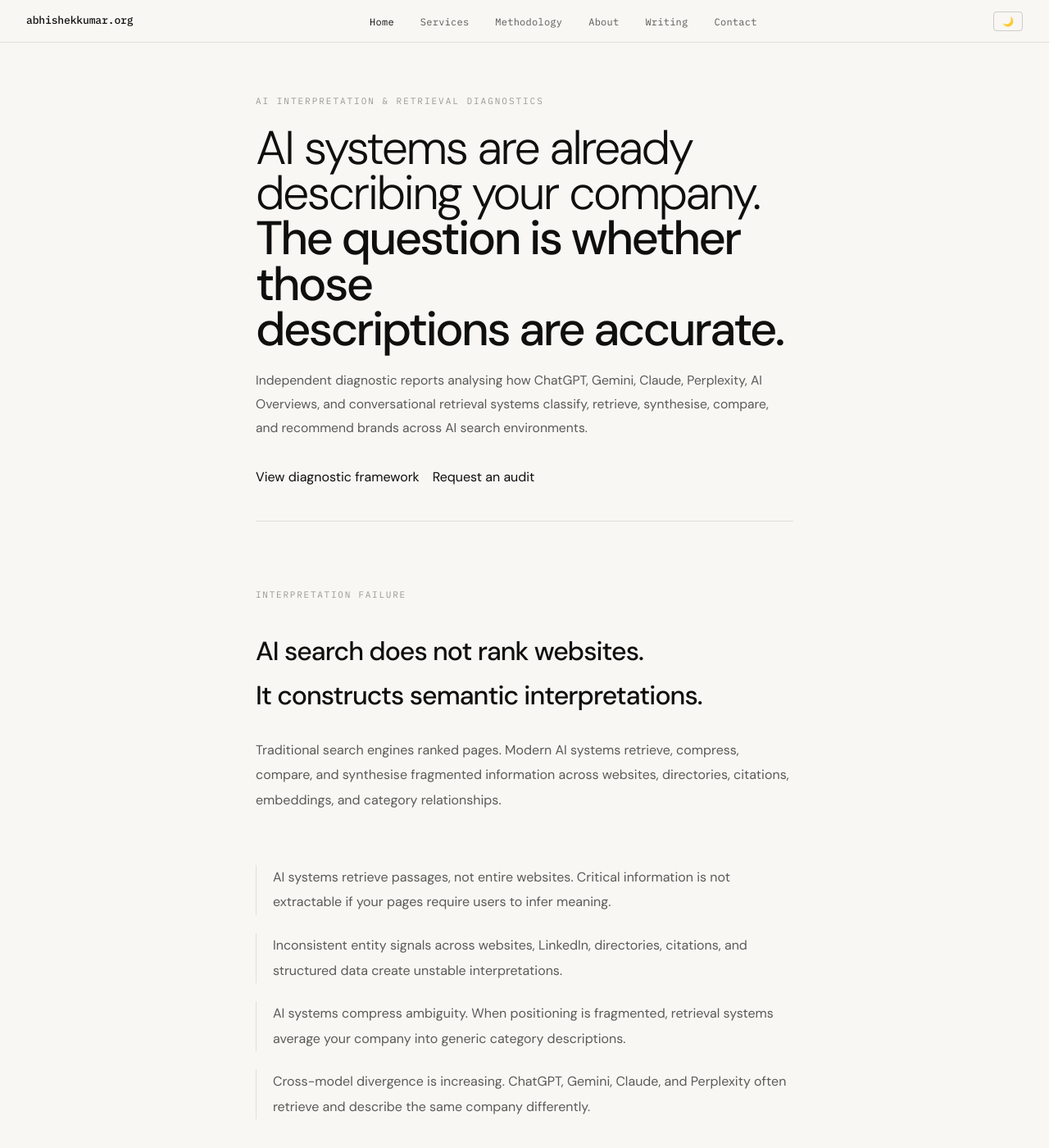
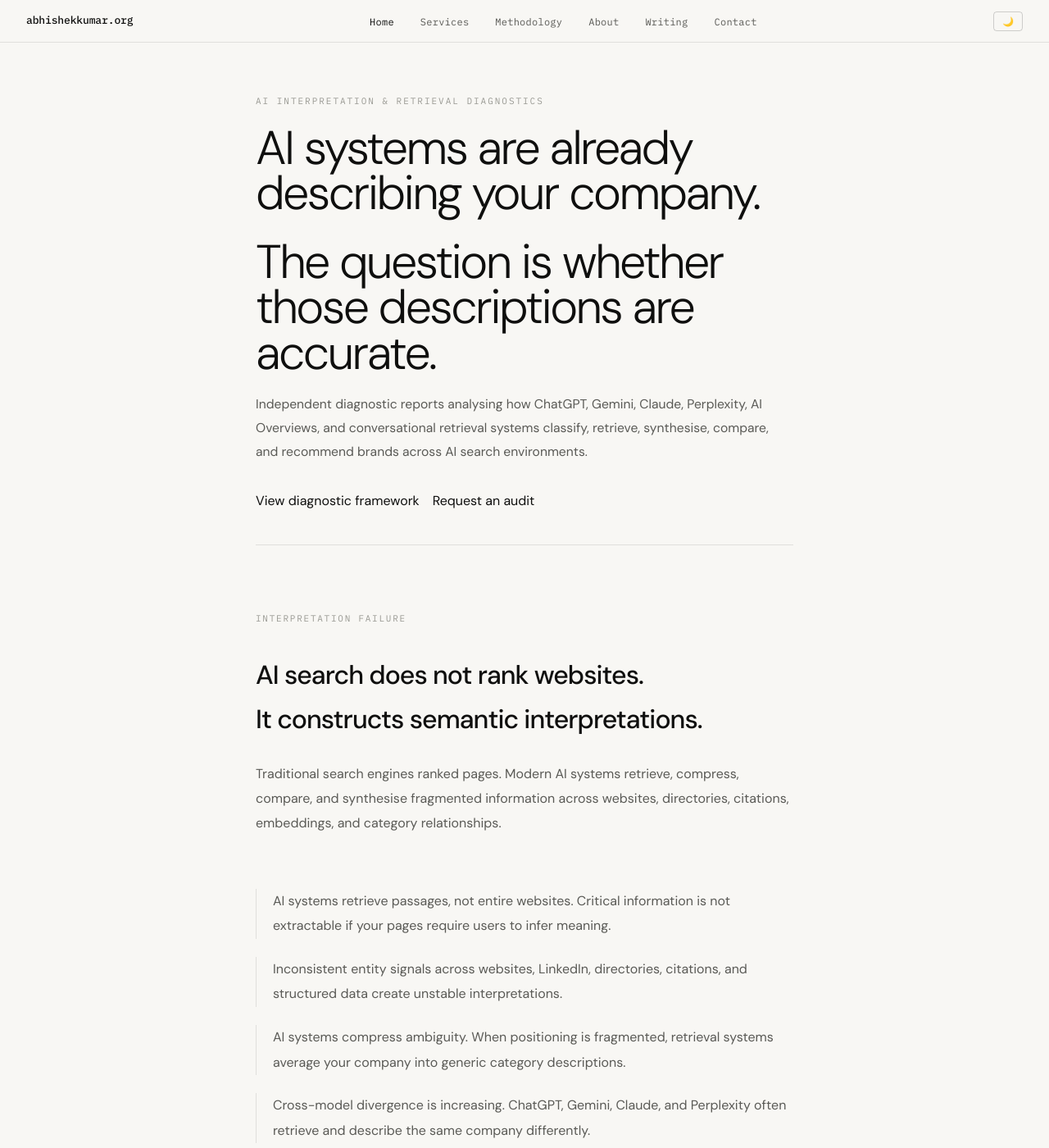
Before and after one commit to abhishu5/abhishekkumar.org, a Jekyll site: the page index.html, which Jekyll copies as it is, in a window 1280 px wide and 1400 px high. Shown: the whole window at 82% size. Built offline with Jekyll 4.4.1, drawn with Linux system fonts in a browser that asks for light colours.

Commit message:
Update index.html

```diff
--- a/index.html
+++ b/index.html
@@ -59,9 +59,9 @@
   max-width: 900px;
 }
 
-.hero h1 em {
-  font-style: normal;
-  font-weight: 500;
+.hero-shift{
+  margin-top: 1.8rem;
+  margin-bottom: 1.4rem;
 }
 
 .hero-sub {
@@ -194,10 +194,14 @@ AI INTERPRETATION & RETRIEVAL DIAGNOSTICS
 </div>
 
 <h1>
-AI systems are already<br />
-describing your company.<br />
-<em>The question is whether those<br />
-descriptions are accurate.</em>
+  AI systems are already<br>
+  describing your company.
+</h1>
+
+<h1 class="hero-shift">
+  The question is whether<br>
+  those descriptions are<br>
+  accurate.
 </h1>
 
 <p class="hero-sub">
@@ -207,8 +211,13 @@ retrieve, synthesise, compare, and recommend brands across AI search environment
 </p>
 
 <div class="hero-actions">
-  <a href="services.html" class="btn-primary">View diagnostic framework</a>
-  <a href="contact.html" class="btn-secondary">Request an audit</a>
+  <a href="services.html" class="btn-primary">
+    View diagnostic framework
+  </a>
+
+  <a href="contact.html" class="btn-secondary">
+    Request an audit
+  </a>
 </div>
 
 </section>
```
